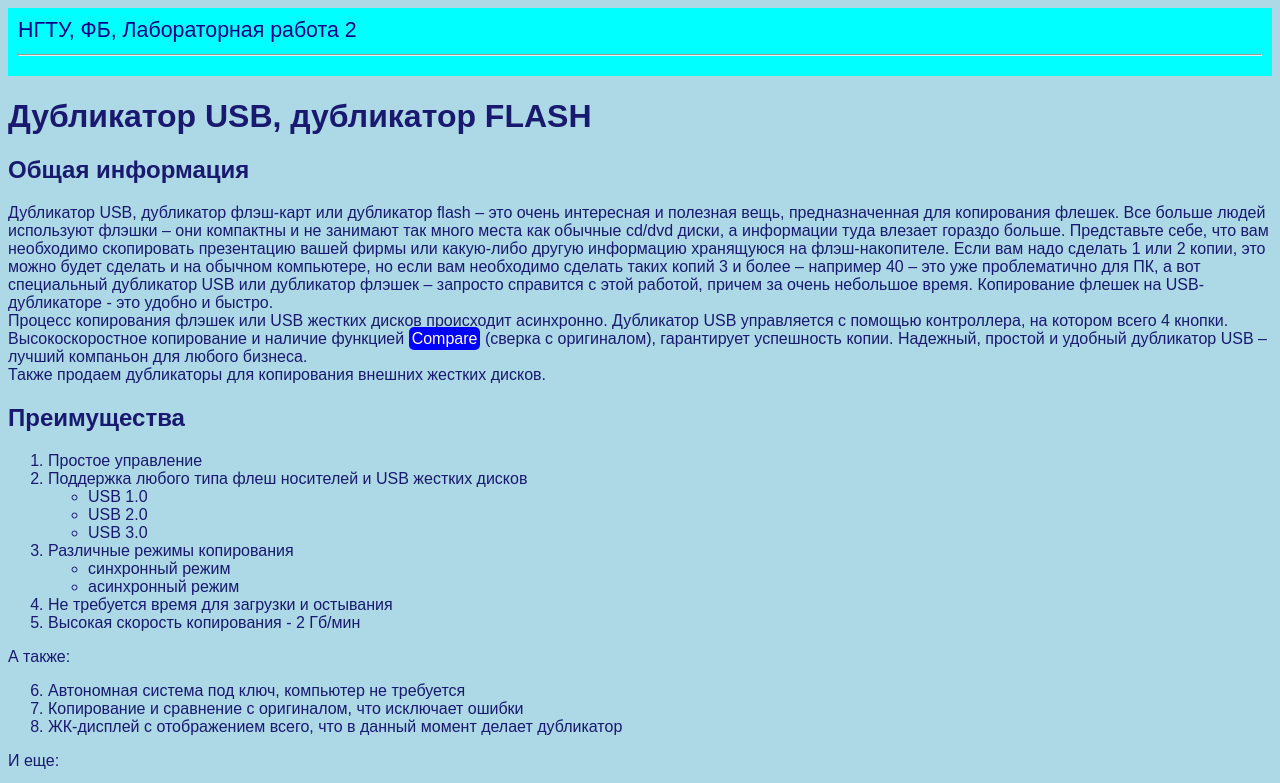
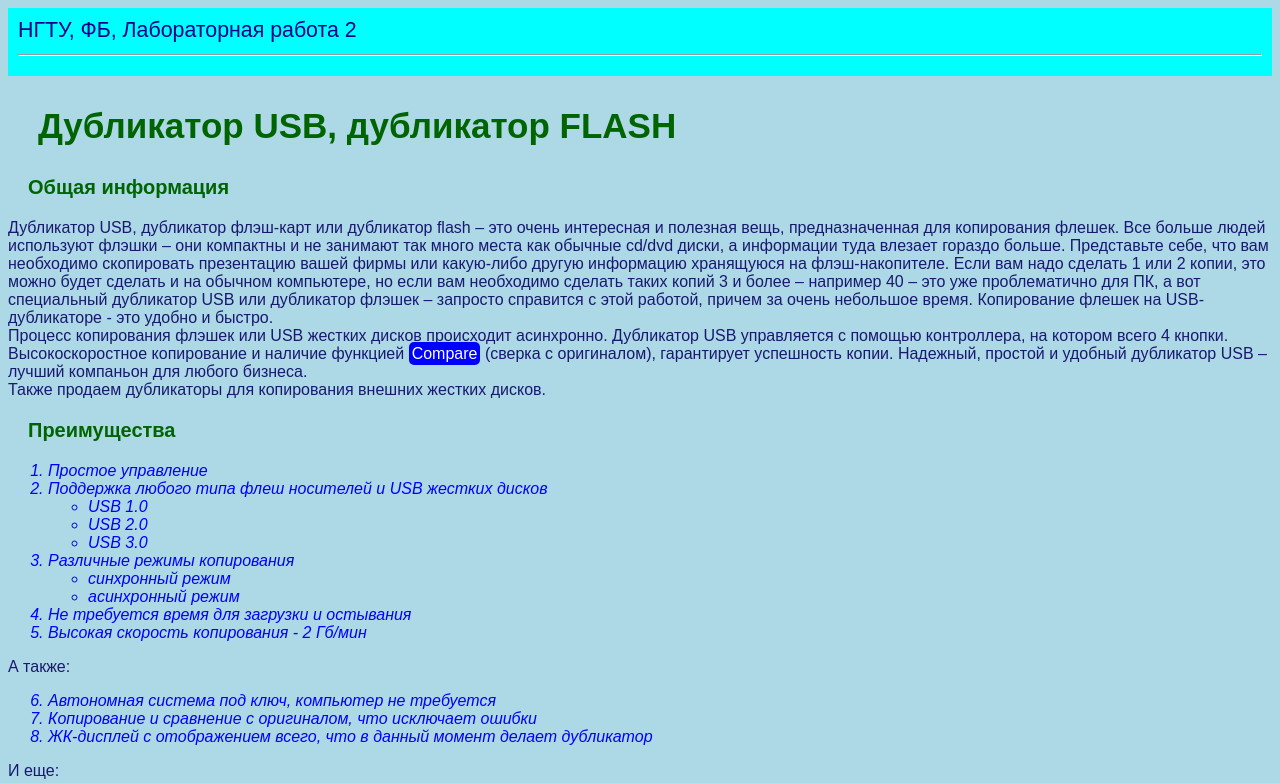
Before and after one commit to polinatyrykina/-web-front-labs, a plain HTML site: page lab2/usb.html in a window 1280 px wide. Shown: the top 783 px of the page. Drawn offline with Linux system fonts and the light colour scheme.

Commit message:
оформление заголовка

```diff
--- a/lab2/usb.html
+++ b/lab2/usb.html
@@ -3,6 +3,19 @@
     <head>
         <meta charset="UTF-8">
         <title>Тырыкина Полина Анатольевна. Текст о дубликаторах USB</title>
+        <style>
+            li {color: blue;
+                font-style: italic;
+            }
+            h2 {color: darkgreen;
+                 font-size: 20px;
+                 margin: 20px;
+            }
+            h1 {color: darkgreen;
+                 font-size: 35px;
+                 margin: 30px;
+            }
+        </style>
     </head>
 
     <body style="background-color: lightblue; color: midnightblue; font-family: Arial;" >
```
